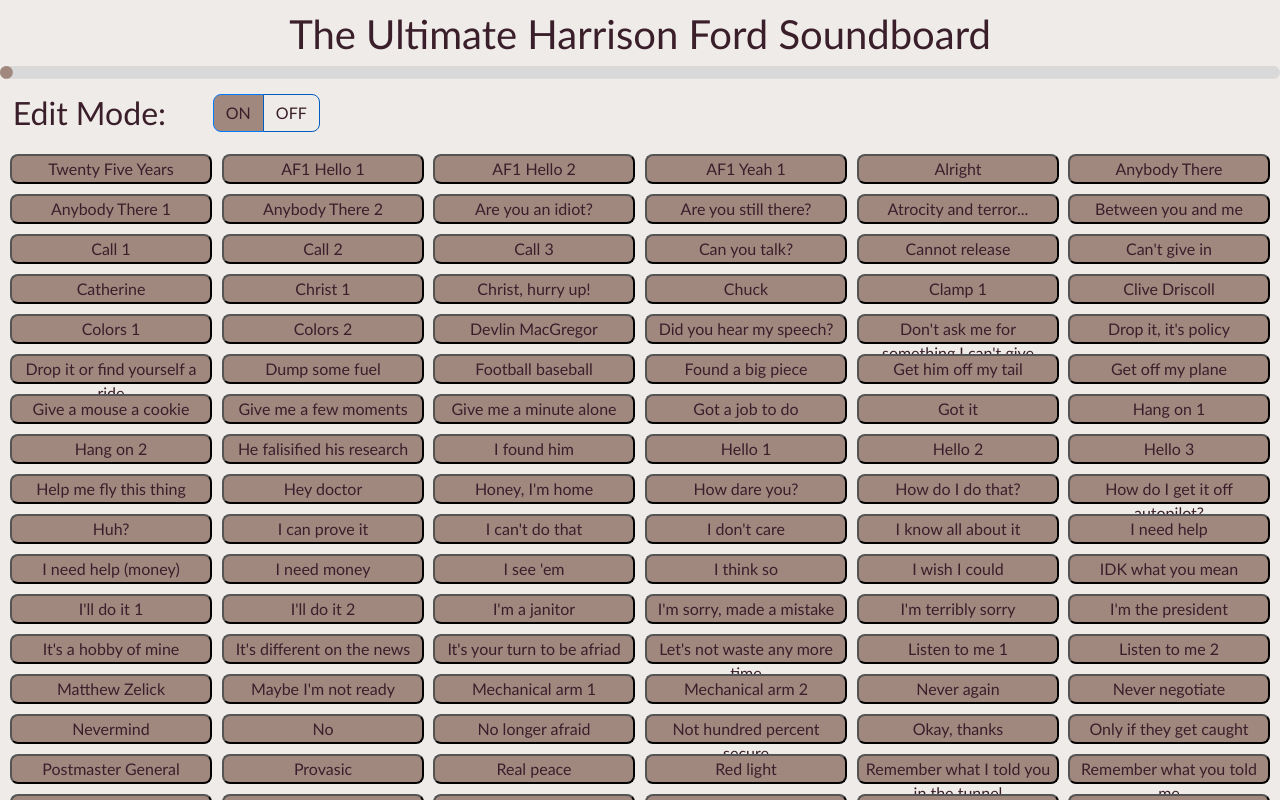
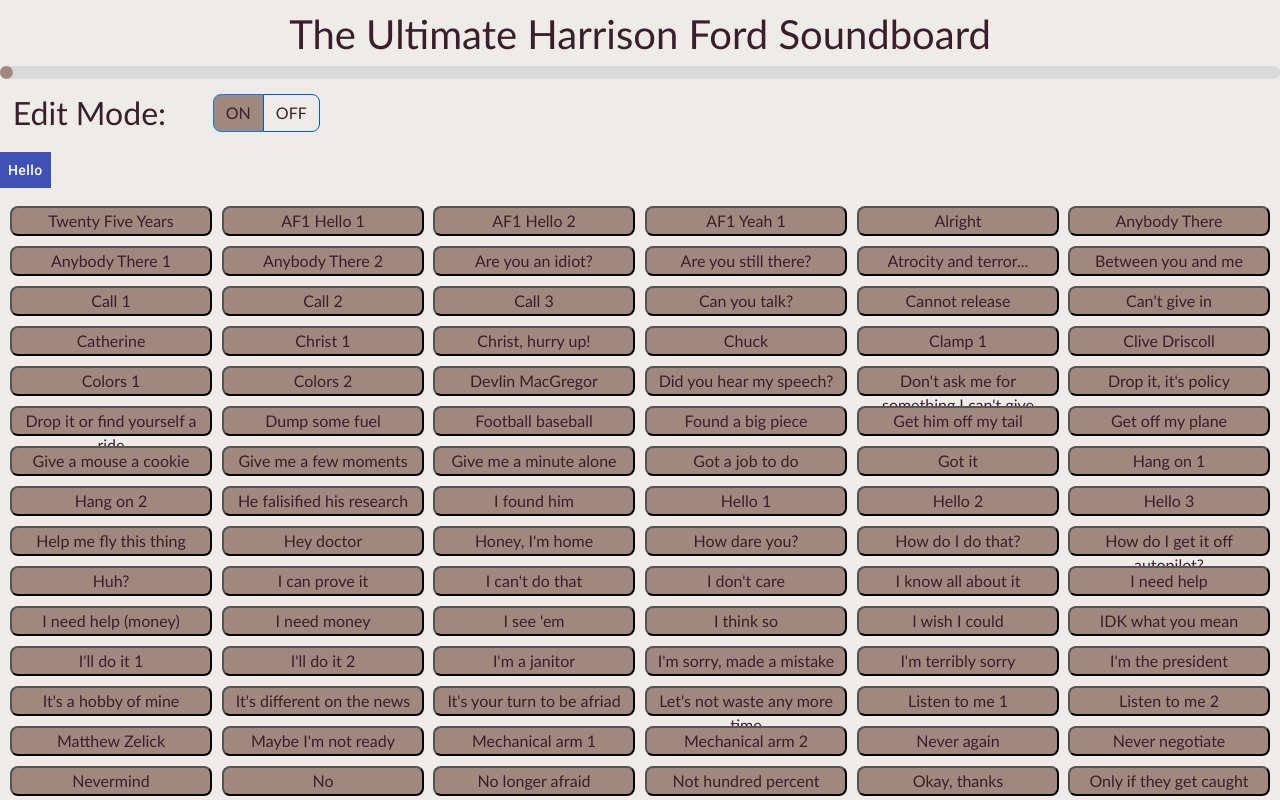
Before and after one commit to adam-j-turner/soundboard, a React (Create React App) app: page / in a window 1280 px wide. Shown: the top 800 px of the page. Built offline with nearby package versions, Linux system fonts and the light colour scheme.

Commit message:
Add MultiButton component w/ example usage.

```diff
--- a/package.json
+++ b/package.json
@@ -3,6 +3,8 @@
   "version": "0.1.0",
   "private": true,
   "dependencies": {
+    "@material-ui/core": "^4.0.1",
+    "@material-ui/lab": "^4.0.0-alpha.14",
     "bootstrap": "^4.3.1",
     "lodash": "^4.17.11",
     "rc-progress": "^2.3.0",
--- a/public/index.html
+++ b/public/index.html
@@ -11,6 +11,8 @@
         integrity="sha384-ggOyR0iXCbMQv3Xipma34MD+dH/1fQ784/j6cY/iJTQUOhcWr7x9JvoRxT2MZw1T"
         crossorigin="anonymous"
       />
+    <!-- Default font for material-ui -->
+    <link rel="stylesheet" href="https://fonts.googleapis.com/css?family=Roboto:300,400,500&display=swap" />
     <!--
       manifest.json provides metadata used when your web app is installed on a
       user's mobile device or desktop. See https://developers.google.com/web/fundamentals/web-app-manifest/
--- a/src/App.css
+++ b/src/App.css
@@ -50,3 +50,43 @@
   margin-left: 1%;
   font-size: 32px;
 }
+
+.MuiFab-root {
+  height: 18px !important;
+}
+
+.MuiFab-primary {
+  border-radius: 0% !important;
+  width: auto !important;
+  height: 18px !important;
+  text-transform: none !important;
+  text-align: center;
+  box-shadow: none !important;
+  outline: none !important;
+}
+
+.MuiFab-label {
+  height: 18px !important;
+}
+
+.MuiFab-primary p {
+  padding-left: 8px;
+  padding-right: 8px;
+  padding-top: 16px;
+}
+
+.multiButtonOption {
+  transition: none !important;
+  margin: 0px !important;
+  box-shadow: none !important;
+
+  border-radius: 0% !important;
+}
+
+.multiButtonOption p {
+  padding-top: 16px;
+}
+
+.MuiSpeedDial-actions {
+  padding-left: 32px !important;
+}
--- a/src/App.js
+++ b/src/App.js
@@ -1,6 +1,7 @@
 import React from 'react';
 import DemoLayout from './DemoLayout.json'
 import RGL, { WidthProvider } from 'react-grid-layout';
+import MultiButton from './MultiButton.js';
 import SoundButton from './SoundButton.js';
 import ToggleButton from 'react-bootstrap/ToggleButton';
 import ToggleButtonGroup from 'react-bootstrap/ToggleButtonGroup';
@@ -27,6 +28,8 @@
       layout: this.generateLayout(this.props.defaultLayout)
     }
 
+    this.multiButtons = []
+
     this.audio = this.importBulk(require.context('./sounds', false, /\.(wav|mp3)$/))
 
     this.currentAudio = null
@@ -35,6 +38,7 @@
 
     this.handleEditModeChange = this.handleEditModeChange.bind(this)
     this.handleSoundButtonClick = this.handleSoundButtonClick.bind(this)
+    this.handleMouseUp = this.handleMouseUp.bind(this)
   }
 
   // Imports audio in bulk from a webpack context
@@ -149,10 +153,21 @@
     }
   }
 
+  // Uses callback refs to collapse all MultiButtons on mouseUp.
+  // This allows for the MultiButtons to collapse no matter
+  // where the cursor is positioned.
+  handleMouseUp() {
+    this.multiButtons
+      .filter(node => node != null)
+      .forEach((mb) => {
+        mb.handleClose()
+      })
+  }
+
   render() {
     // Main soundboard page
     return (
-      <div className='App'>
+      <div className='App' onMouseUp={this.handleMouseUp}>
         <div className='header'>
           <h1>The Ultimate Harrison Ford Soundboard</h1>
         </div>
@@ -166,6 +181,19 @@
             </ToggleButtonGroup>
           </div>
         </div>
+        {/* Example usage of MultiButton */}
+        <MultiButton
+          text='Hello'
+          options = {[
+            {text: '1', description: 'Helloo?', audioPath: 'hello_1.wav', default: true},
+            {text: '2', description: 'Hello?', audioPath: 'hello_2.wav'},
+            {text: '3', description: 'HELLO!', audioPath: 'hello_3.wav'},
+            {text: '4', description: 'HELLO!?', audioPath: 'af1_hello_1.wav'},
+            {text: '5', description: 'Hello... is anyone there?', audioPath: 'af1_hello_2.wav'}
+          ]}
+          onMouseUp={this.handleSoundButtonClick}
+          ref={(mb) => this.multiButtons.push(mb)}
+        />
         <GridLayout
           layout={this.state.layout}
           compactType='vertical'
--- /dev/null
+++ b/src/MultiButton.js
@@ -0,0 +1,67 @@
+import React from 'react'
+import SpeedDial from '@material-ui/lab/SpeedDial';
+import SpeedDialAction from '@material-ui/lab/SpeedDialAction';
+
+class MultiButton extends React.Component {
+  constructor(props){
+    super(props)
+    this.state = {
+      direction: 'right',
+      open: false,
+      audioPath: ''
+    }
+
+    this.text = 'MultiButton'
+  }
+
+  handleClose = () => {
+    this.setState({ open: false });
+  }
+
+  handleOpen = () => {
+    this.setState({ open: true });
+  }
+
+  handleSelect = (name) => {
+    alert(name)
+  }
+
+  render() {
+    return (
+      <SpeedDial
+        ariaLabel=""
+        hidden={false}
+        open={this.state.open}
+        direction={this.state.direction}
+        transitionDuration={0}
+        icon={<p>{this.props.text}</p>}
+
+        onMouseDown={this.handleOpen}
+        onMouseUp={() => {
+          this.props.onMouseUp(this.state.audioPath);
+          this.handleClose()
+        }}
+
+        // Play the default audio when clicking the main button.
+        onMouseEnter={
+          () => {this.setState(
+            {audioPath: (this.props.options.find((o) => o.default)).audioPath})
+          }
+        }
+      >
+        {this.props.options.map(option => (
+          <SpeedDialAction
+            icon={<p>{option.text}</p>}
+            classes={{button: 'multiButtonOption'}}
+            tooltipTitle={option.description}
+            delay={0}
+
+            onMouseEnter={() => {this.setState({audioPath: option.audioPath})}}
+          />
+        ))}
+      </SpeedDial>
+    )
+  }
+}
+
+export default MultiButton
```
Also changed, not shown: 1 other file (tests, documents, lock files or other folders).
